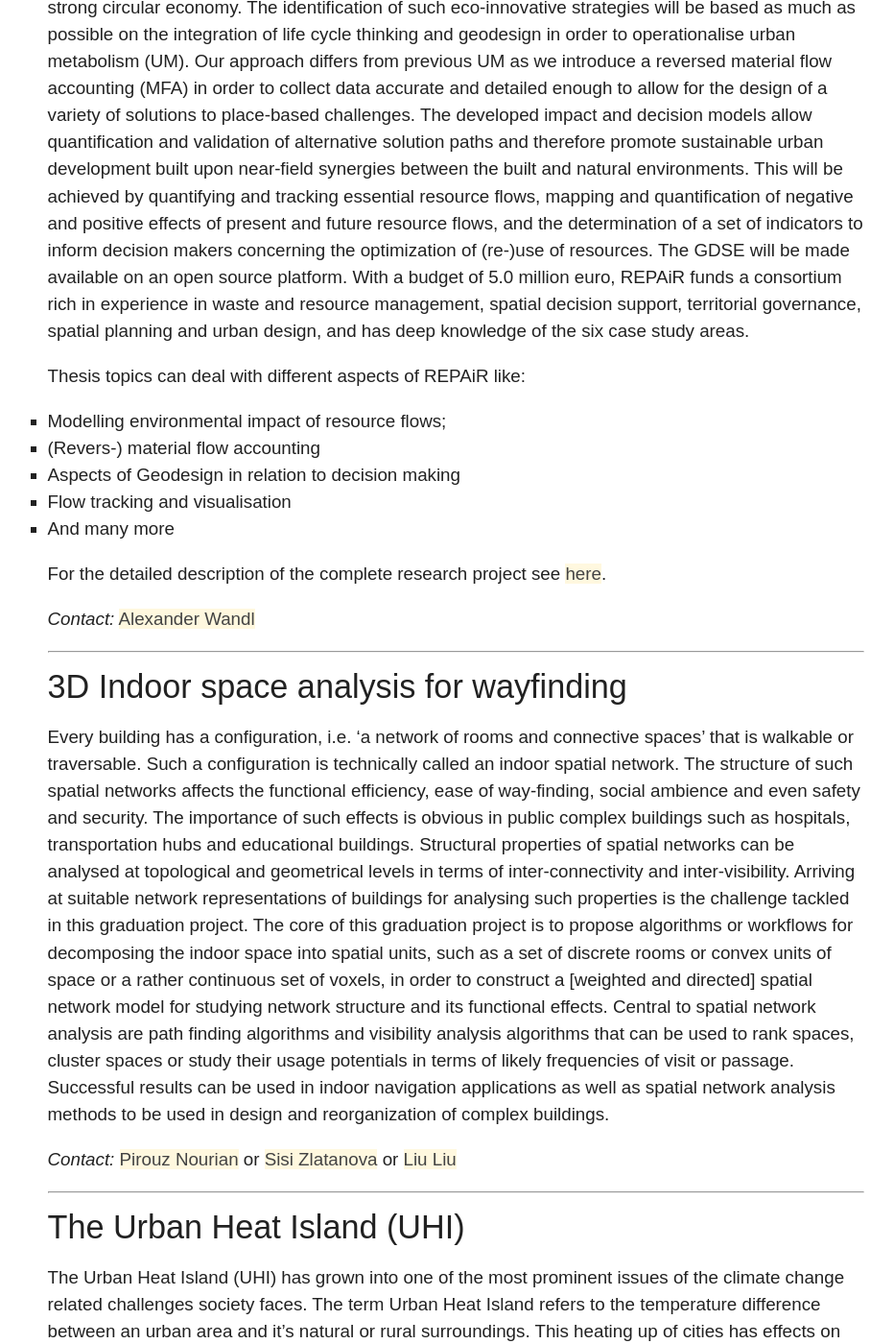
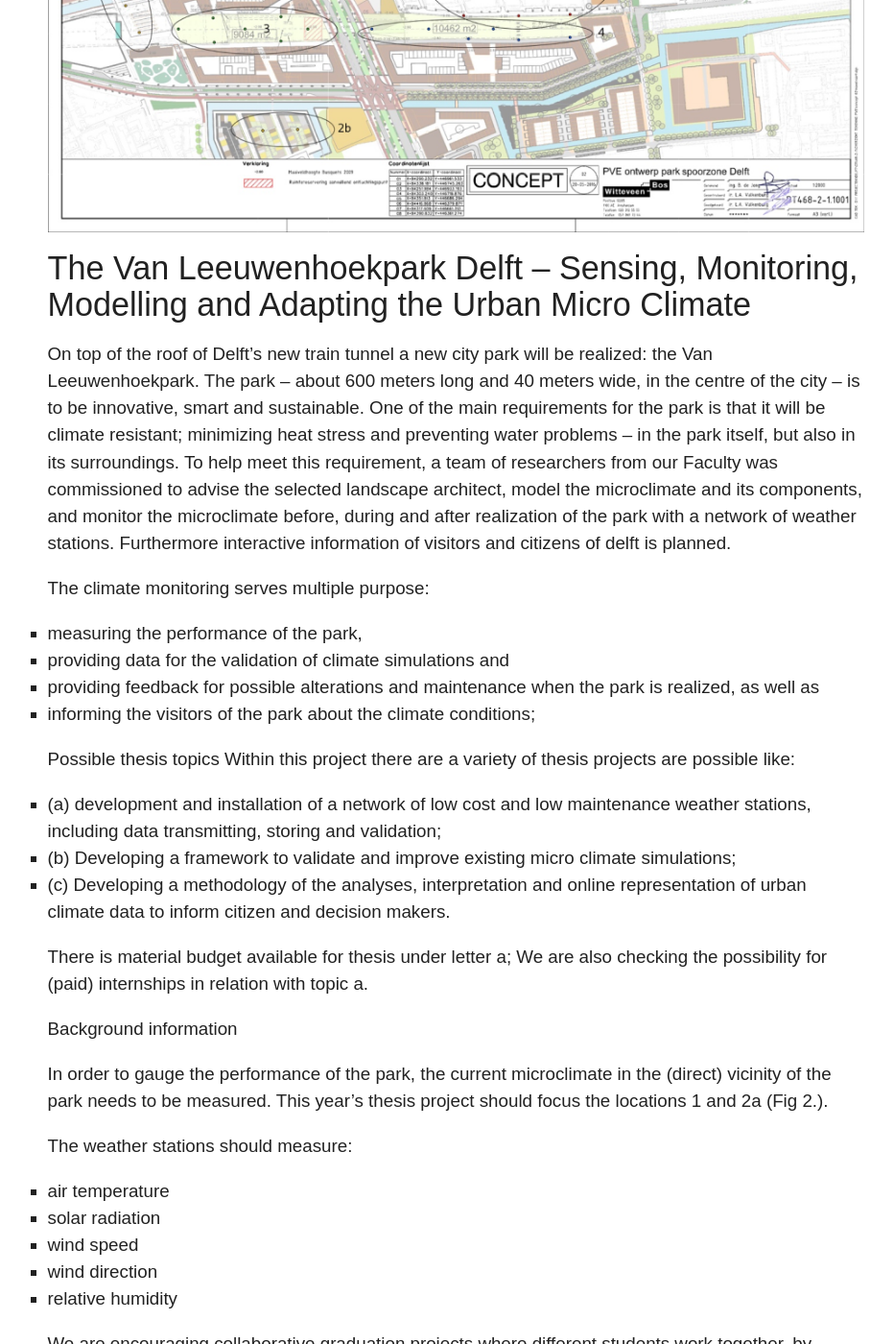
Before and after one commit to tudelft3d/geo2020, a Jekyll site: the page built from potentialtopics/urbanism/index.md, in a window 1280 px wide and 1400 px high, scrolled down 819 px. Shown: the whole window at 96% size, without its empty margins (165-1097 px from the left). Built offline with Jekyll 4.4.1, drawn with Linux system fonts in a browser that asks for light colours; nearby versions of some CDN libraries; some of the changed text lies outside the part shown.

Commit message:
topic Alex

```diff
--- a/potentialtopics/urbanism/index.md
+++ b/potentialtopics/urbanism/index.md
@@ -9,6 +9,50 @@ permalink: /potentialtopics/urbanism/
 
 * Table of Content
 {:toc}
+
+- - -
+
+![](Picture1.png)
+
+![](Picture2.png)
+
+#### The Van Leeuwenhoekpark Delft – Sensing, Monitoring, Modelling and Adapting the Urban Micro Climate
+
+On top of the roof of Delft’s new train tunnel a new city park will be realized: the Van Leeuwenhoekpark. The park – about 600 meters long and 40 meters wide, in the centre of the city – is to be innovative, smart and sustainable.
+One of the main requirements for the park is that it will be climate resistant; minimizing heat stress and preventing water problems – in the park itself, but also in its surroundings. To help meet this requirement, a team of researchers from our Faculty was commissioned to advise the selected landscape architect, model the microclimate and its components, and monitor the microclimate before, during and after realization of the park with a network of weather stations. Furthermore interactive information of visitors and citizens of delft is planned.
+
+The climate monitoring serves multiple purpose:
+
+  - measuring the performance of the park,
+  - providing data for the validation of climate simulations and
+  - providing feedback for possible alterations and maintenance when the park is realized, as well as
+  - informing the visitors of the park about the climate conditions;
+
+Possible thesis topics
+Within this project there are a variety of thesis projects are possible like:
+
+  - (a) development and installation of a network of low cost and low maintenance weather stations, including data transmitting, storing and validation;
+  - (b) Developing a framework to validate and improve existing micro climate simulations;
+  - (c) Developing a methodology of the analyses, interpretation and online representation of urban climate data to inform citizen and decision makers.
+
+There is material budget available for thesis under letter a; We are also checking the possibility for (paid) internships in relation with topic a.
+
+Background information
+
+In order to gauge the performance of the park, the current microclimate in the (direct) vicinity of the park needs to be measured.  This year’s thesis project should focus the locations 1 and 2a (Fig 2.).
+
+The weather stations should measure:
+
+  - air temperature
+  - solar radiation
+  - wind speed
+  - wind direction
+  - relative humidity
+
+We are encouraging collaborative graduation projects where  different students work together, by separating the tasks, for example along the different sensors.
+
+For further questions please contact: [Alexander Wandl](mailto:a.wandl@tudelft.nl)
+ or [Marjolein Pijpers-van Esch](mailto:M.M.E.Pijpers-vanEsch@tudelft.nl)
 
 - - -
 
```
Also changed, not shown: potentialtopics/urbanism/Picture1.png (added), potentialtopics/urbanism/Picture2.png (added).
